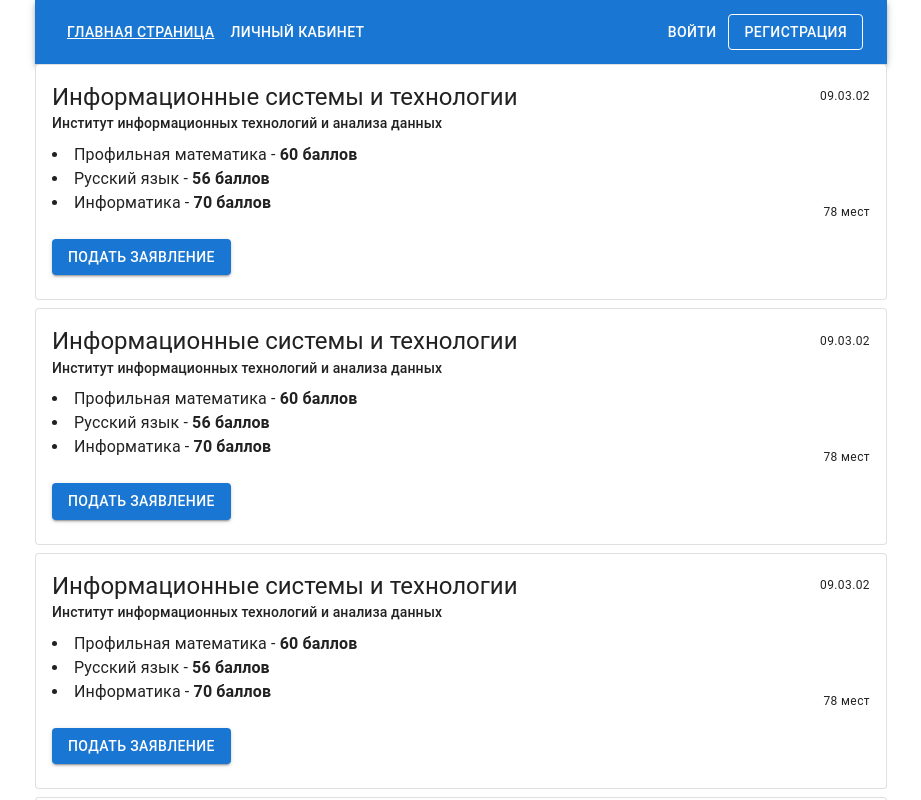
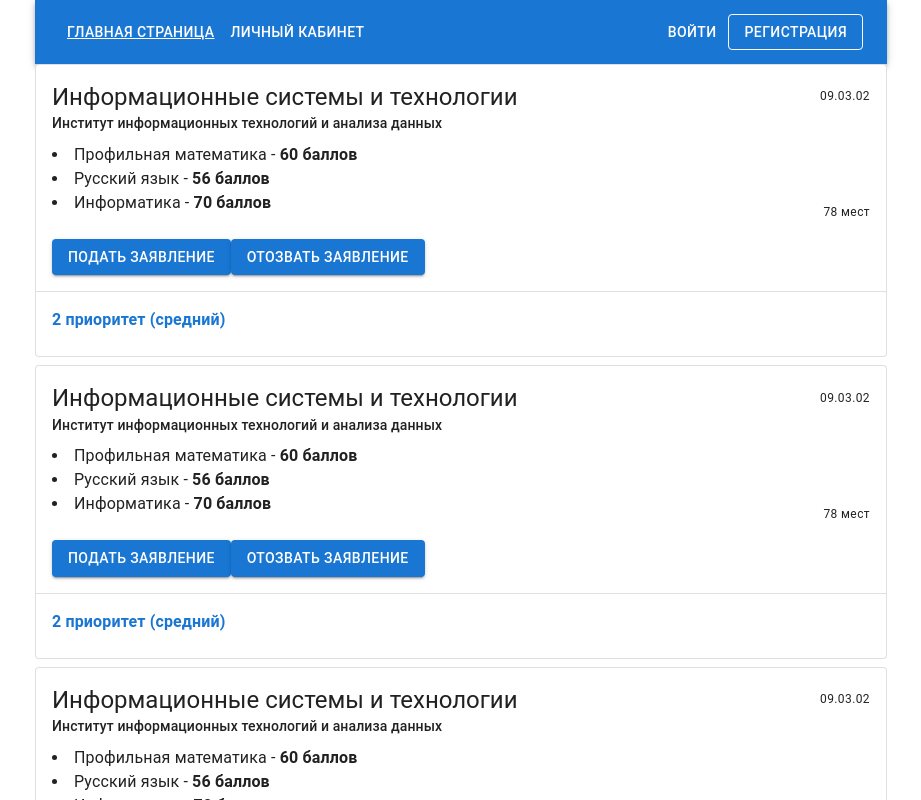
Before and after one commit to doyouwannatea/term-paper-3rd-year-2th-semester, a React (Vite) app in the folder client/: page / in a window 1280 px wide. Shown: the top 800 px of the page, without its empty margins (179-1100 px from the left). Built offline with nearby package versions, Linux system fonts and the light colour scheme.

Commit message:
+ вёрстка приоритета у карточки

```diff
--- a/client/src/components/SpecialtyCard.tsx
+++ b/client/src/components/SpecialtyCard.tsx
@@ -5,10 +5,12 @@ import {
   Typography,
   Box,
   Button,
+  Divider,
 } from '@mui/material';
+import React from 'react';
 
 type Props = {
-  onClick: () => void;
+  onClick?: () => void;
 };
 
 const SpecialtyCard: React.FC<Props> = ({ onClick }) => (
@@ -58,8 +60,21 @@ const SpecialtyCard: React.FC<Props> = ({ onClick }) => (
       <Button onClick={onClick} sx={{ mt: 2 }} variant="contained">
         подать заявление
       </Button>
+      <Button onClick={onClick} sx={{ mt: 2 }} variant="contained">
+        отозвать заявление
+      </Button>
       {/* CONTROLS */}
     </CardContent>
+    {true && (
+      <>
+        <Divider />
+        <CardContent>
+          <Typography color="primary" fontWeight="600">
+            2 приоритет (средний)
+          </Typography>
+        </CardContent>
+      </>
+    )}
   </Card>
 );
 
```
